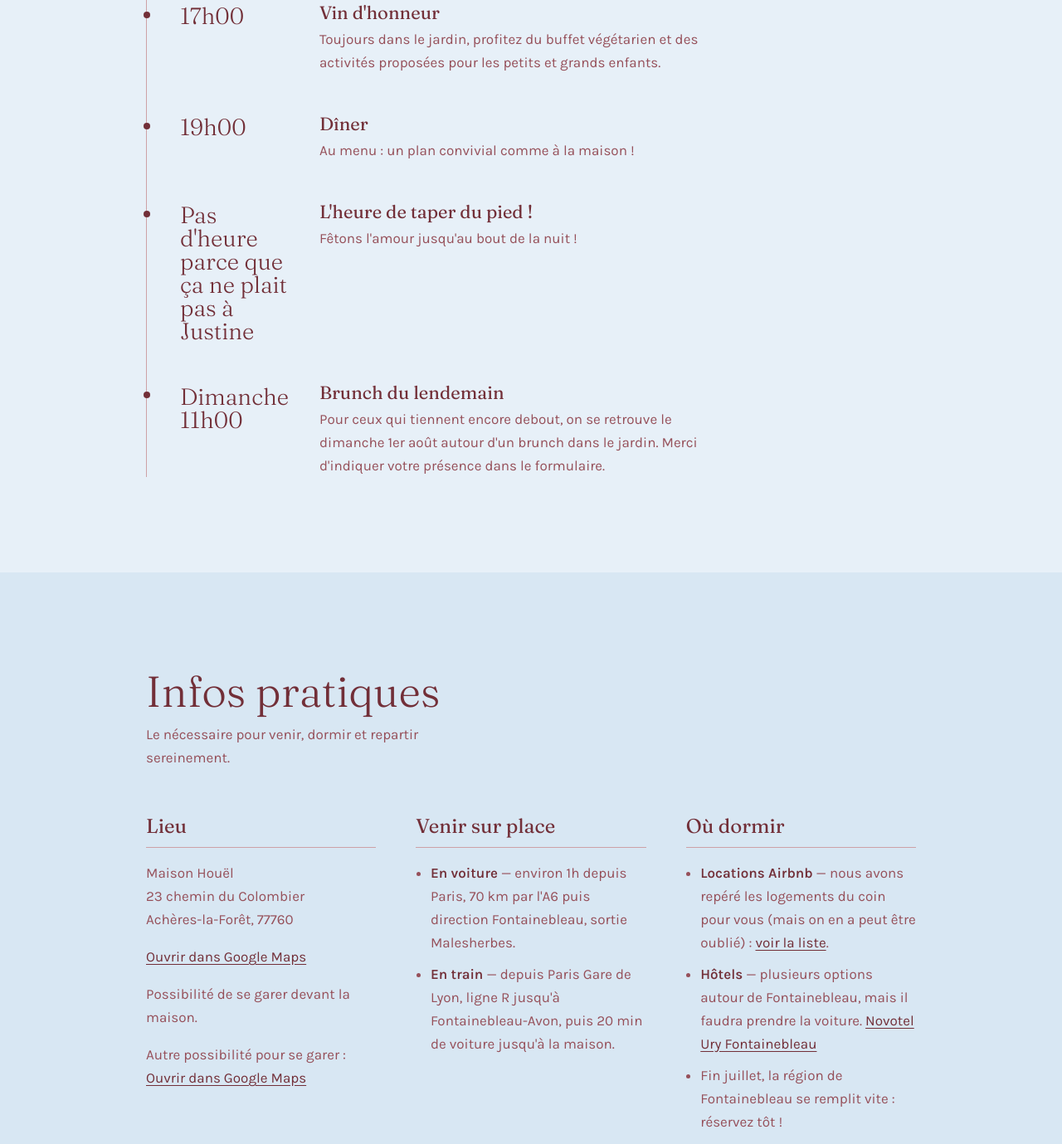
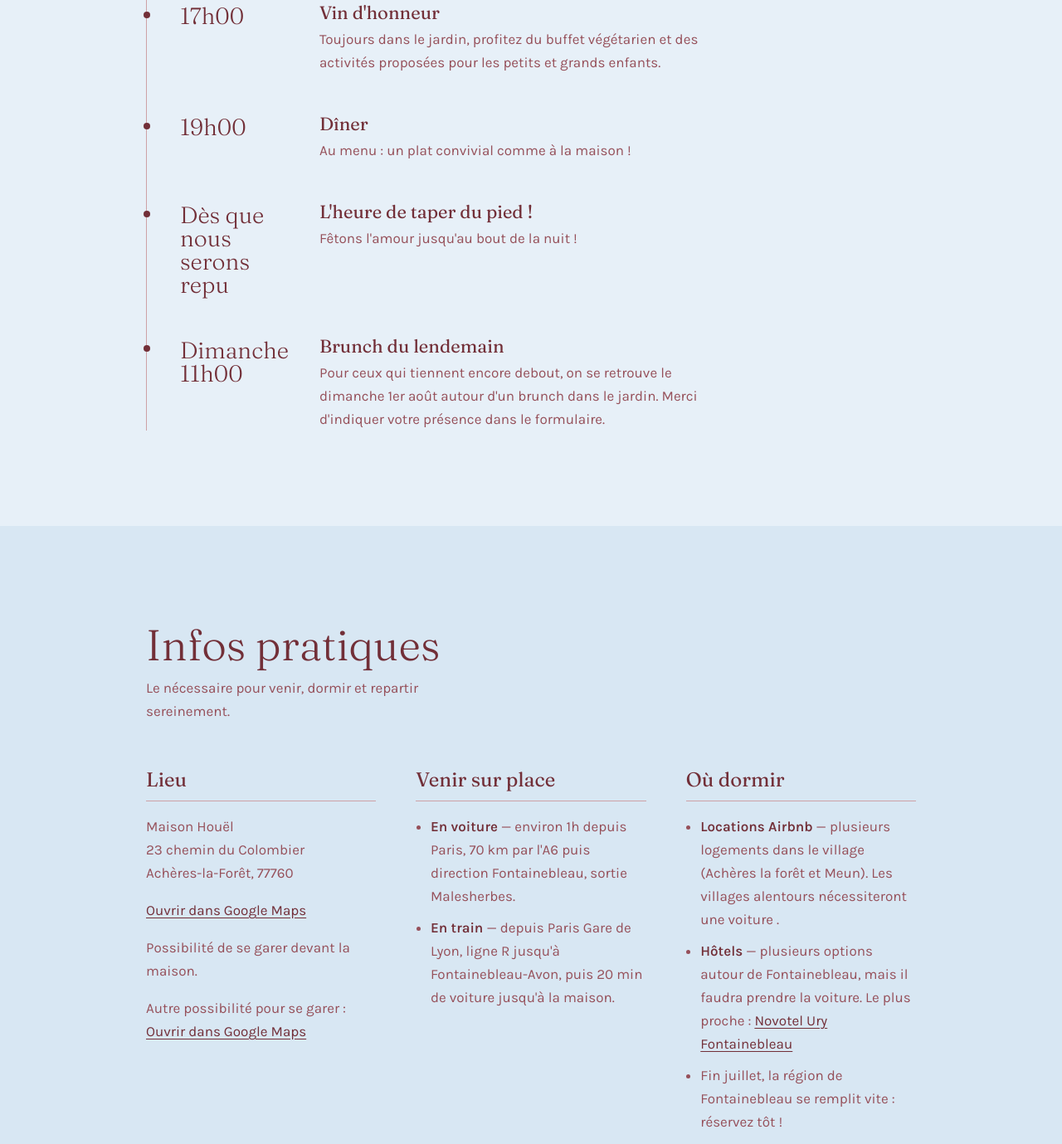
Before and after one commit to MaxHouel/Justine-Max2027, a plain HTML site: page index.html in a window 1280 px wide. Shown: the part 1500-2879 px from the top of the page at 83% size. Drawn offline with Linux system fonts and the light colour scheme.

Commit message:
Update index.html

```diff
--- a/index.html
+++ b/index.html
@@ -401,11 +401,11 @@
         <span class="moment__heure">19h00</span>
         <div>
           <h3 class="moment__titre">Dîner</h3>
-          <p>Au menu : un plan convivial comme à la maison !</p>
+          <p>Au menu : un plat convivial comme à la maison !</p>
         </div>
       </li>
       <li class="moment">
-        <span class="moment__heure">Pas d'heure parce que ça ne plait pas à Justine</span>
+        <span class="moment__heure">Dès que nous serons repu</span>
         <div>
           <h3 class="moment__titre">L'heure de taper du pied !</h3>
           <p>Fêtons l'amour jusqu'au bout de la nuit !</p>
@@ -451,8 +451,8 @@
         <div class="fiche">
           <h3>Où dormir</h3>
           <ul>
-            <li><b>Locations Airbnb</b> — nous avons repéré les logements du coin pour vous (mais on en a peut être oublié) : <a class="lien" href="https://docs.google.com/spreadsheets/d/1lQOf0xhu5aQTU3OjOo0zSWXlu7UXsdLKC6FX4ZujovU/edit?usp=sharing">voir la liste</a>.</li>
-            <li><b>Hôtels</b> — plusieurs options autour de Fontainebleau, mais il faudra prendre la voiture. <a class="lien" href="https://all.accor.com/booking/en/novotel/hotel/0384">Novotel Ury Fontainebleau</a></li>
+            <li><b>Locations Airbnb</b> — plusieurs logements dans le village (Achères la forêt et Meun). Les villages alentours nécessiteront une voiture .</li>
+            <li><b>Hôtels</b> — plusieurs options autour de Fontainebleau, mais il faudra prendre la voiture. Le plus proche : <a class="lien" href="https://all.accor.com/booking/en/novotel/hotel/0384">Novotel Ury Fontainebleau</a></li>
 
             <li>Fin juillet, la région de Fontainebleau se remplit vite : réservez tôt !</li>
           </ul>
@@ -461,7 +461,7 @@
         <div class="fiche">
           <h3>Bon à savoir</h3>
           <ul>
-            <li><b>Tenue</b> — élégante, colorée et champêtre. Journée en extérieur en plein été il risque de faire chaud !.</li>
+            <li><b>Tenue</b> — élégante, colorée et champêtre. Journée en extérieur en plein été il risque de faire chaud !</li>
             <li><b>Cadeaux</b> — tout est expliqué <a class="lien" href="#cadeaux">un peu plus bas</a>.</li>
             <li><b>Une question ?</b> — Vous pouvez m'écrire à <a class="lien" href="mailto:maximilien.houel@gmail.com">maximilien.houel@gmail.com</a></li>
           </ul>
```
